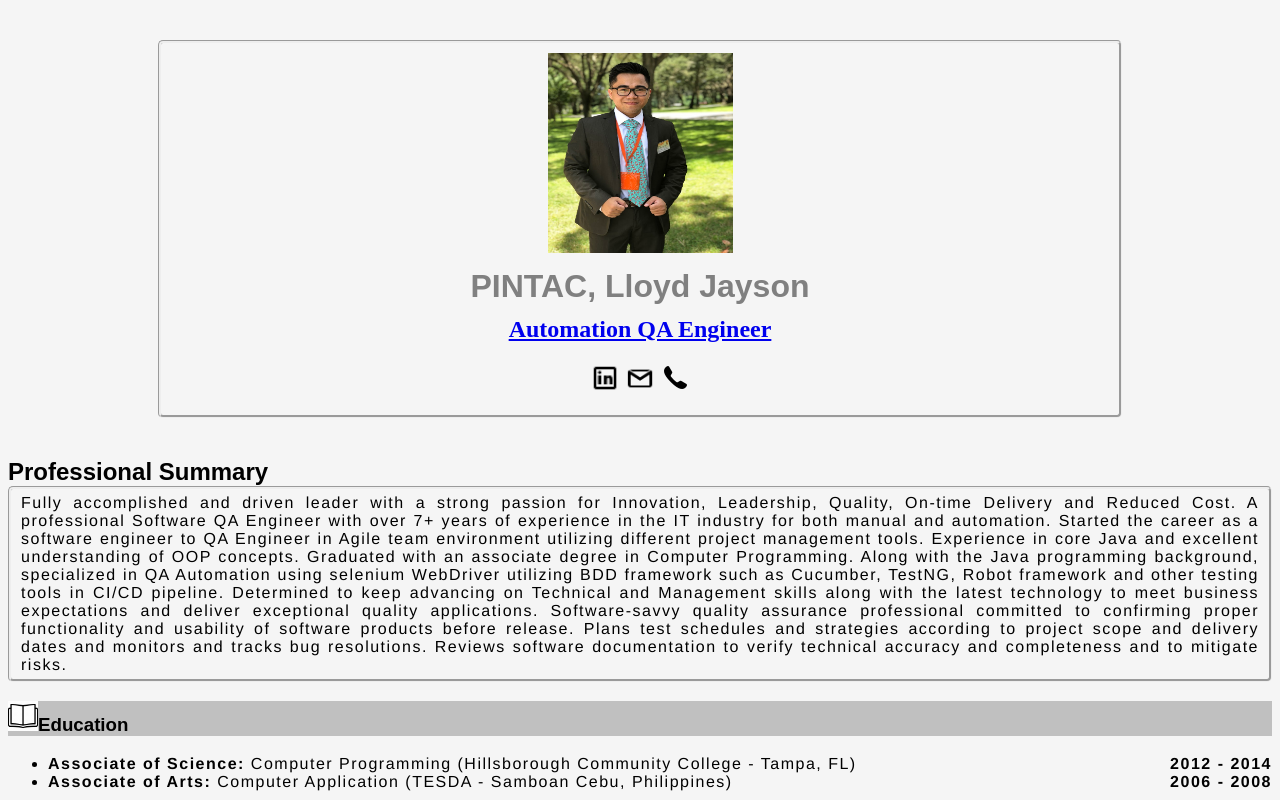
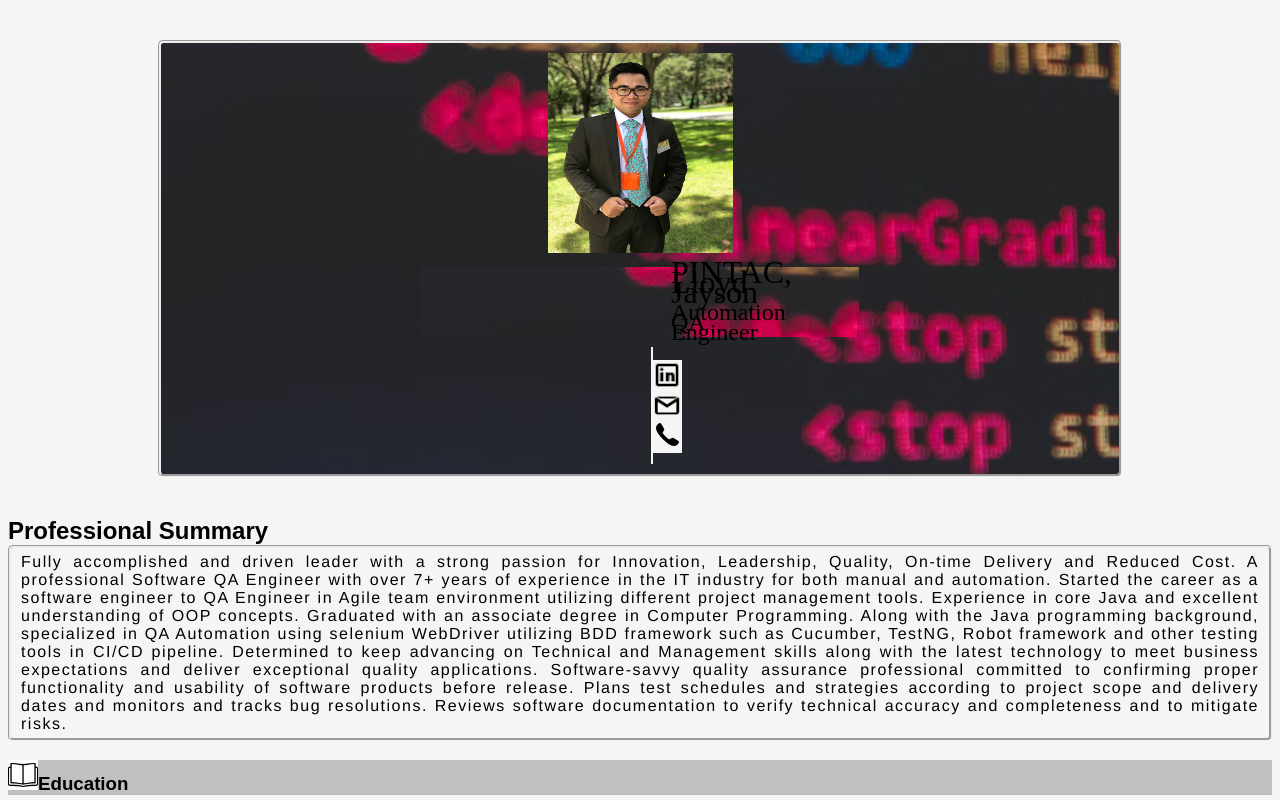
Before and after one commit to LloyDee/html-portfolio, a plain HTML site: page public/index.html in a window 1280 px wide. Shown: the top 800 px of the page. Drawn offline with Linux system fonts and the light colour scheme.

Commit message:
changing the icons

```diff
--- a/public/index.html
+++ b/public/index.html
@@ -11,14 +11,19 @@
 <body>
 <div class="top">
     <img class="header" src="../assets/images/IMG_0120.jpg" height="200" width="185" alt="profile-photo"/>
-    <h1 class="header-name">PINTAC, Lloyd Jayson</h1>
-    <h2 class="title"><a href="https://www.linkedin.com/in/lloydpintacqaengineer/" target="_blank">Automation QA Engineer</h2>
-    <h2 class="header-title">
-        <a href="https://www.linkedin.com/in/lloydpintacqaengineer/" target="_blank"> <img
-                src="../assets/images/linkedin.png" alt="linkedin" class="img"></a>
-        <a href="mailto:ljpintac@gmail.com" target="_blank"> <img src="../assets/images/email.png" alt="email" class="img"></a>
-        <a href="tel:8135160335" target="_blank"> <img src="../assets/images/phone.png" alt="phone" class="img"></a>
-    </h2>
+    <div class="name">
+        <h1 class="name">PINTAC, Lloyd Jayson</h1>
+        <h2 class="name">Automation QA Engineer</h2>
+    </div>
+    <div class="logo">
+        <h2 class="header-title">
+            <a href="https://www.linkedin.com/in/lloydpintacqaengineer/" target="_blank"> <img
+                    src="../assets/images/linkedin.png" alt="linkedin" class="img"></a>
+            <a href="mailto:ljpintac@gmail.com" target="_blank"> <img src="../assets/images/email.png" alt="email"
+                                                                      class="img"></a>
+            <a href="tel:8135160335" target="_blank"> <img src="../assets/images/phone.png" alt="phone" class="img"></a>
+        </h2>
+    </div>
 </div>
 <h2 class="professional-summary">Professional Summary</h2>
 <div>
--- a/public/style.css
+++ b/public/style.css
@@ -2,12 +2,23 @@
     background-color:whitesmoke;
 }
 .top{
+    background-image: url("../assets/images/background.png");
     margin:40px 150px;
     border-style:groove ;
     padding:10px;
     text-align:center;
     border-radius: 5px;
-
+    background-color:blanchedalmond;
+}
+.name{
+    line-height:10px;
+    background-image: url("../assets/images/background.png");
+    font-weight:normal;
+    margin:10px 250px;
+}
+.logo{
+    margin:0px 480px;
+    padding:1px;
 }
 .header-name{
     font-family: "Papyrus", sans-serif;
```
Also changed, not shown: assets/images/background.png (added).
